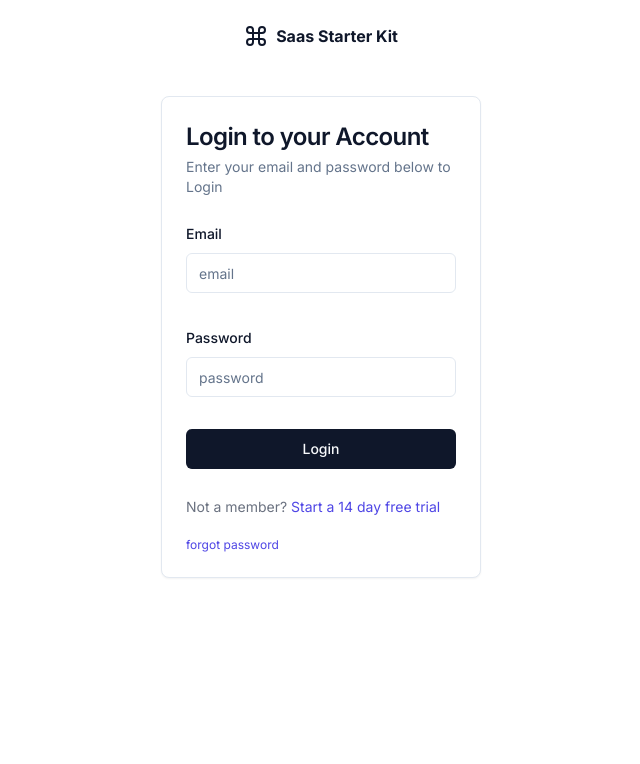
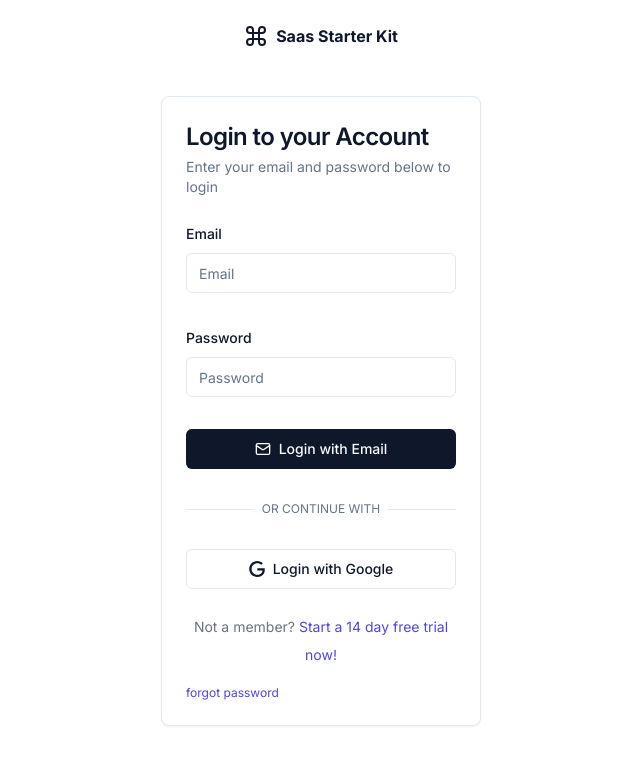
Before and after one commit to Saas-Starter-Kit/Saas-Kit-supabase, a Next.js app: page /auth/login in a window 1280 px wide. Shown: the top 764 px of the page, without its empty margins (319-959 px from the left). Built offline with nearby package versions, Linux system fonts and the light colour scheme; no server answers; what @supabase/auth-helpers-nextjs would draw is missing.

Commit message:
Add Google login UI, some icons

```diff
--- a/src/app/auth/login/_PageComponents/LoginForm.tsx
+++ b/src/app/auth/login/_PageComponents/LoginForm.tsx
@@ -18,8 +18,14 @@ import {
   CardTitle
 } from '@/components/ui/Card';
 import Link from 'next/link';
+import { Mail } from "lucide-react";
+import { Icons } from "@/components/Icons";
+import { Label } from "@/components/ui/Label";
+import React from 'react';
 
 export default function AuthForm() {
+  const [isLoading, setIsLoading] = React.useState<boolean>(false)
+
   const router = useRouter();
 
   const form = useForm<z.infer<typeof authFormSchema>>({
@@ -32,12 +38,22 @@ export default function AuthForm() {
     console.log(values);
   };
 
+  // TODO: merge onSubmit above function together
+  async function onsubmit(event: React.SyntheticEvent) {
+    event.preventDefault()
+    setIsLoading(true)
+
+    setTimeout(() => {
+      setIsLoading(false)
+    }, 3000)
+  }
+
   return (
     <div>
       <Card>
         <CardHeader className="space-y-1">
           <CardTitle className="text-2xl">Login to your Account</CardTitle>
-          <CardDescription>Enter your email and password below to Login</CardDescription>
+          <CardDescription>Enter your email and password below to login</CardDescription>
         </CardHeader>
         <CardContent>
           <Form {...form}>
@@ -49,7 +65,7 @@ export default function AuthForm() {
                   <FormItem>
                     <FormLabel>Email</FormLabel>
                     <FormControl>
-                      <Input placeholder="email" {...field} />
+                      <Input placeholder="Email" {...field} />
                     </FormControl>
                     <FormMessage />
                   </FormItem>
@@ -62,13 +78,33 @@ export default function AuthForm() {
                   <FormItem>
                     <FormLabel>Password</FormLabel>
                     <FormControl>
-                      <Input placeholder="password" {...field} />
+                      <Input placeholder="Password" {...field} />
                     </FormControl>
                     <FormMessage />
                   </FormItem>
                 )}
               />
-              <Button className="w-full">Login</Button>
+              <Button className="w-full">
+                <Mail className="mr-2 h-4 w-4" />Login with Email
+              </Button>
+              <div className="relative">
+                <div className="absolute inset-0 flex items-center">
+                  <span className="w-full border-t" />
+                </div>
+                <div className="relative flex justify-center text-xs uppercase">
+                  <span className="bg-background px-2 text-muted-foreground">
+                    Or continue with
+                  </span>
+                </div>
+              </div>
+              <Button variant="outline" type="button" disabled={isLoading} className='w-full'>
+                {isLoading ? (
+                  <Icons.spinner className="mr-2 h-4 w-4 animate-spin" />
+                ) : (
+                  <Icons.google className="mr-2 h-4 w-4" />
+                )}{" "}
+                Login with Google
+              </Button>
             </form>
           </Form>
         </CardContent>
@@ -77,7 +113,7 @@ export default function AuthForm() {
             <div className="text-center text-sm text-gray-500">
               Not a member?{' '}
               <Link href="/auth/signup" className="leading-7 text-indigo-600 hover:text-indigo-500">
-                Start a 14 day free trial
+                Start a 14 day free trial now!
               </Link>
             </div>
             <div className="mt-4 text-xs text-indigo-600 hover:text-indigo-500">
--- a/src/app/auth/signup/_PageComponents/SignUpForm.tsx
+++ b/src/app/auth/signup/_PageComponents/SignUpForm.tsx
@@ -18,8 +18,12 @@ import {
   CardTitle
 } from '@/components/ui/Card';
 import Link from 'next/link';
+import { Icons } from "@/components/Icons"
+import React from 'react';
 
 export default function AuthForm() {
+  const [isLoading, setIsLoading] = React.useState<boolean>(false)
+
   const router = useRouter();
 
   const form = useForm<z.infer<typeof authFormSchema>>({
@@ -32,6 +36,16 @@ export default function AuthForm() {
     console.log(values);
   };
 
+  // TODO: merge onSubmit above function together
+  async function onsubmit(event: React.SyntheticEvent) {
+    event.preventDefault()
+    setIsLoading(true)
+
+    setTimeout(() => {
+      setIsLoading(false)
+    }, 3000)
+  }
+
   return (
     <div>
       <Card>
@@ -43,6 +57,26 @@ export default function AuthForm() {
         </CardHeader>
 
         <CardContent>
+          <div className="grid gap-6">
+            <Button variant="outline" type="button" disabled={isLoading} className='w-full mb-4'>
+              {isLoading ? (
+                <Icons.spinner className="mr-2 h-4 w-4 animate-spin" />
+              ) : (
+                <Icons.google className="mr-2 h-4 w-4" />
+              )}{" "}
+                Login with Google
+            </Button>
+          </div>
+          <div className="relative">
+            <div className="absolute inset-0 flex items-center">
+              <span className="w-full border-t" />
+            </div>
+            <div className="relative flex justify-center text-xs uppercase">
+              <span className="bg-background px-2 text-muted-foreground">
+                Or continue with
+              </span>
+            </div>
+          </div>
           <Form {...form}>
             <form onSubmit={form.handleSubmit(onSubmit)} className="space-y-8">
               <FormField
@@ -52,7 +86,7 @@ export default function AuthForm() {
                   <FormItem>
                     <FormLabel>Email</FormLabel>
                     <FormControl>
-                      <Input placeholder="email" {...field} />
+                      <Input placeholder="Email" {...field} />
                     </FormControl>
                     <FormMessage />
                   </FormItem>
@@ -65,7 +99,7 @@ export default function AuthForm() {
                   <FormItem>
                     <FormLabel>Password</FormLabel>
                     <FormControl>
-                      <Input placeholder="password" {...field} />
+                      <Input placeholder="Password" {...field} />
                     </FormControl>
                     <FormMessage />
                   </FormItem>
@@ -80,7 +114,7 @@ export default function AuthForm() {
             <div className="text-center text-sm text-gray-500">
               Already a member?{' '}
               <Link href="/auth/login" className="leading-7 text-indigo-600 hover:text-indigo-500">
-                login here.
+                Login here.
               </Link>
             </div>
           </div>
--- a/src/components/Icons.tsx
+++ b/src/components/Icons.tsx
@@ -67,6 +67,14 @@ export const Icons = {
       ></path>
     </svg>
   ),
+  google: ({ ...props }: LucideProps) => (
+    <svg role="img" viewBox="0 0 24 24" {...props}>
+      <path
+        fill="currentColor"
+        d="M12.48 10.92v3.28h7.84c-.24 1.84-.853 3.187-1.787 4.133-1.147 1.147-2.933 2.4-6.053 2.4-4.827 0-8.6-3.893-8.6-8.72s3.773-8.72 8.6-8.72c2.6 0 4.507 1.027 5.907 2.347l2.307-2.307C18.747 1.44 16.133 0 12.48 0 5.867 0 .307 5.387.307 12s5.56 12 12.173 12c3.573 0 6.267-1.173 8.373-3.36 2.16-2.16 2.84-5.213 2.84-7.667 0-.76-.053-1.467-.173-2.053H12.48z"
+      />
+    </svg>
+  ),
   twitter: Twitter,
   check: Check
 };
```
